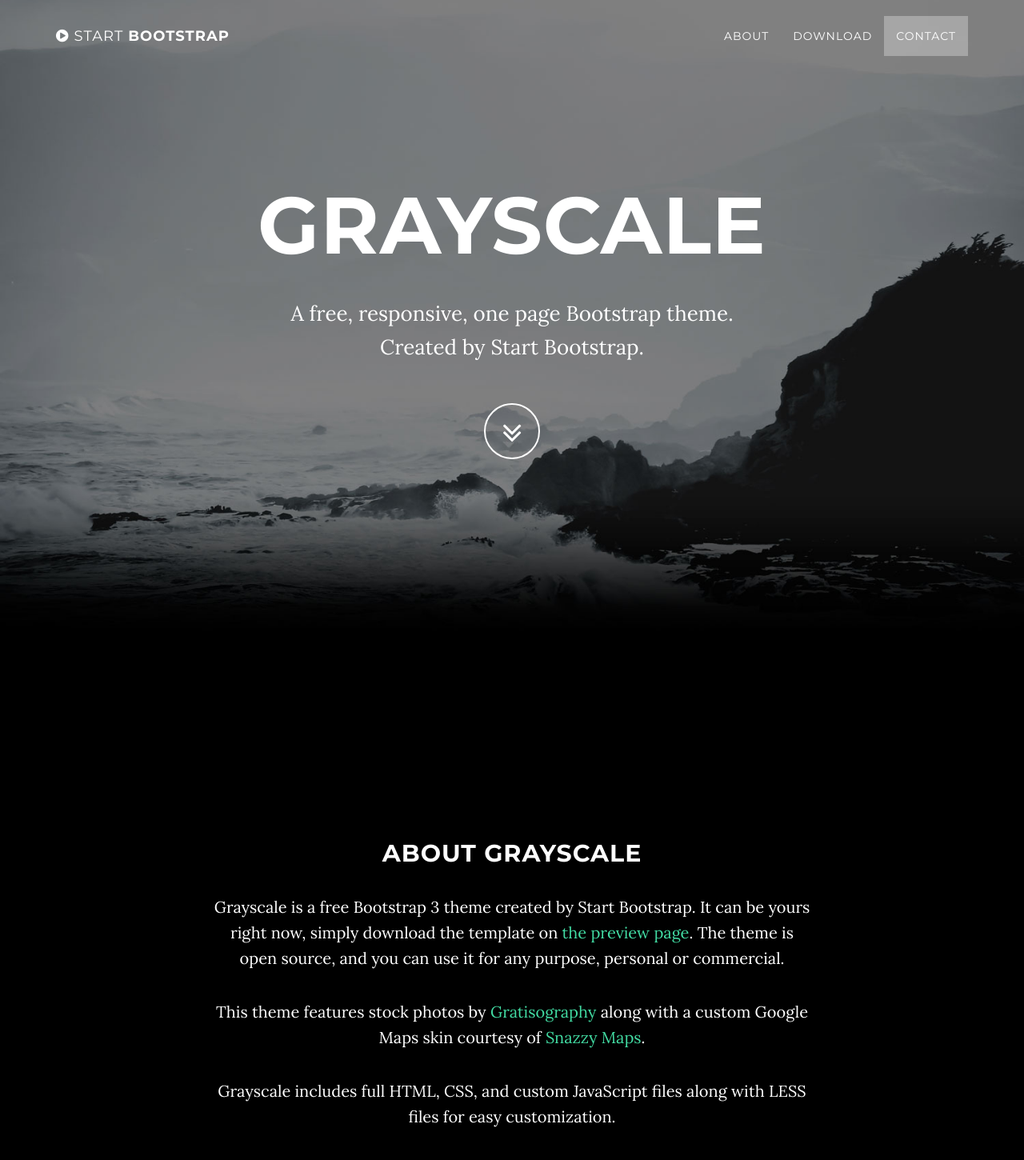
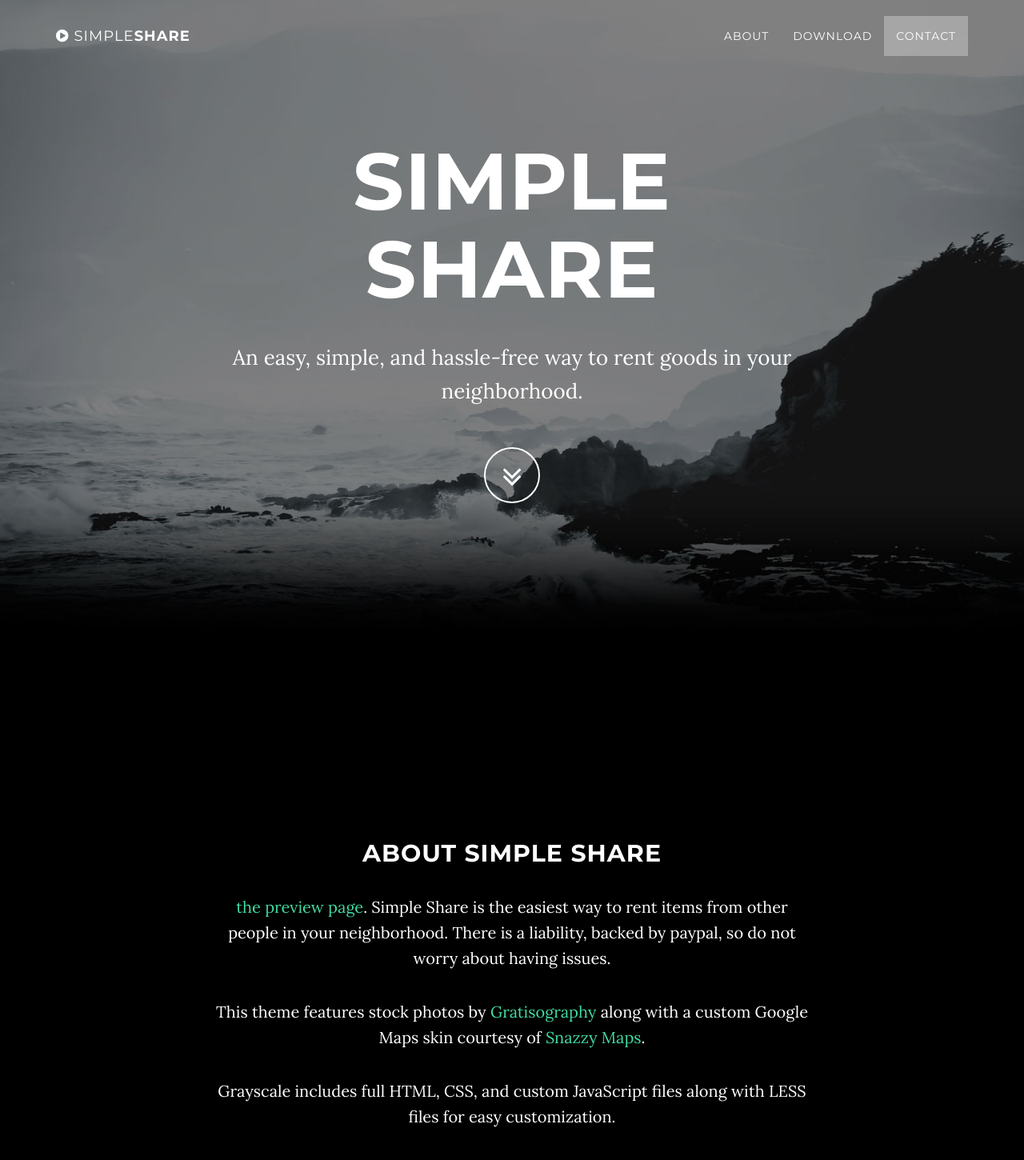
Before and after one commit to smplshare/smplshare.github.io, a website: page index.html in a window 1280 px wide. Shown: the top 1450 px of the page at 80% size. Drawn offline with nearby package versions, Linux system fonts and the light colour scheme; some packages are replaced by stand-ins of ours.

Commit message:
second commit

```diff
--- a/index.html
+++ b/index.html
@@ -9,7 +9,7 @@
     <meta name="description" content="">
     <meta name="author" content="">
 
-    <title>Grayscale - Start Bootstrap Theme</title>
+    <title>Simple Share. The easiest way to rent items from people in your neighborhood</title>
 
     <!-- Bootstrap Core CSS -->
     <link href="vendor/bootstrap/css/bootstrap.min.css" rel="stylesheet">
@@ -41,7 +41,7 @@
                     Menu <i class="fa fa-bars"></i>
                 </button>
                 <a class="navbar-brand page-scroll" href="#page-top">
-                    <i class="fa fa-play-circle"></i> <span class="light">Start</span> Bootstrap
+                    <i class="fa fa-play-circle"></i> <span class="light">Simple</span>Share
                 </a>
             </div>
 
@@ -74,9 +74,8 @@
             <div class="container">
                 <div class="row">
                     <div class="col-md-8 col-md-offset-2">
-                        <h1 class="brand-heading">Grayscale</h1>
-                        <p class="intro-text">A free, responsive, one page Bootstrap theme.
-                            <br>Created by Start Bootstrap.</p>
+                        <h1 class="brand-heading">SIMPLE SHARE</h1>
+                        <p class="intro-text">An easy, simple, and hassle-free way to rent goods in your neighborhood.</p>
                         <a href="#about" class="btn btn-circle page-scroll">
                             <i class="fa fa-angle-double-down animated"></i>
                         </a>
@@ -90,8 +89,8 @@
     <section id="about" class="container content-section text-center">
         <div class="row">
             <div class="col-lg-8 col-lg-offset-2">
-                <h2>About Grayscale</h2>
-                <p>Grayscale is a free Bootstrap 3 theme created by Start Bootstrap. It can be yours right now, simply download the template on <a href="http://startbootstrap.com/template-overviews/grayscale/">the preview page</a>. The theme is open source, and you can use it for any purpose, personal or commercial.</p>
+                <h2>About Simple Share</h2>
+                <p>  <a href="http://startbootstrap.com/template-overviews/grayscale/">the preview page</a>. Simple Share is the easiest way to rent items from other people in your neighborhood. There is a liability, backed by paypal, so do not worry about having issues.</p>
                 <p>This theme features stock photos by <a href="http://gratisography.com/">Gratisography</a> along with a custom Google Maps skin courtesy of <a href="http://snazzymaps.com/">Snazzy Maps</a>.</p>
                 <p>Grayscale includes full HTML, CSS, and custom JavaScript files along with LESS files for easy customization.</p>
             </div>
@@ -115,9 +114,9 @@
     <section id="contact" class="container content-section text-center">
         <div class="row">
             <div class="col-lg-8 col-lg-offset-2">
-                <h2>Contact Start Bootstrap</h2>
+                <h2>Contact Simple Share</h2>
                 <p>Feel free to email us to provide some feedback on our templates, give us suggestions for new templates and themes, or to just say hello!</p>
-                <p><a href="mailto:feedback@startbootstrap.com">feedback@startbootstrap.com</a>
+                <p><a href="mailto:feedback@startbootstrap.com">smplshare@gmail.com</a>
                 </p>
                 <ul class="list-inline banner-social-buttons">
                     <li>
```
